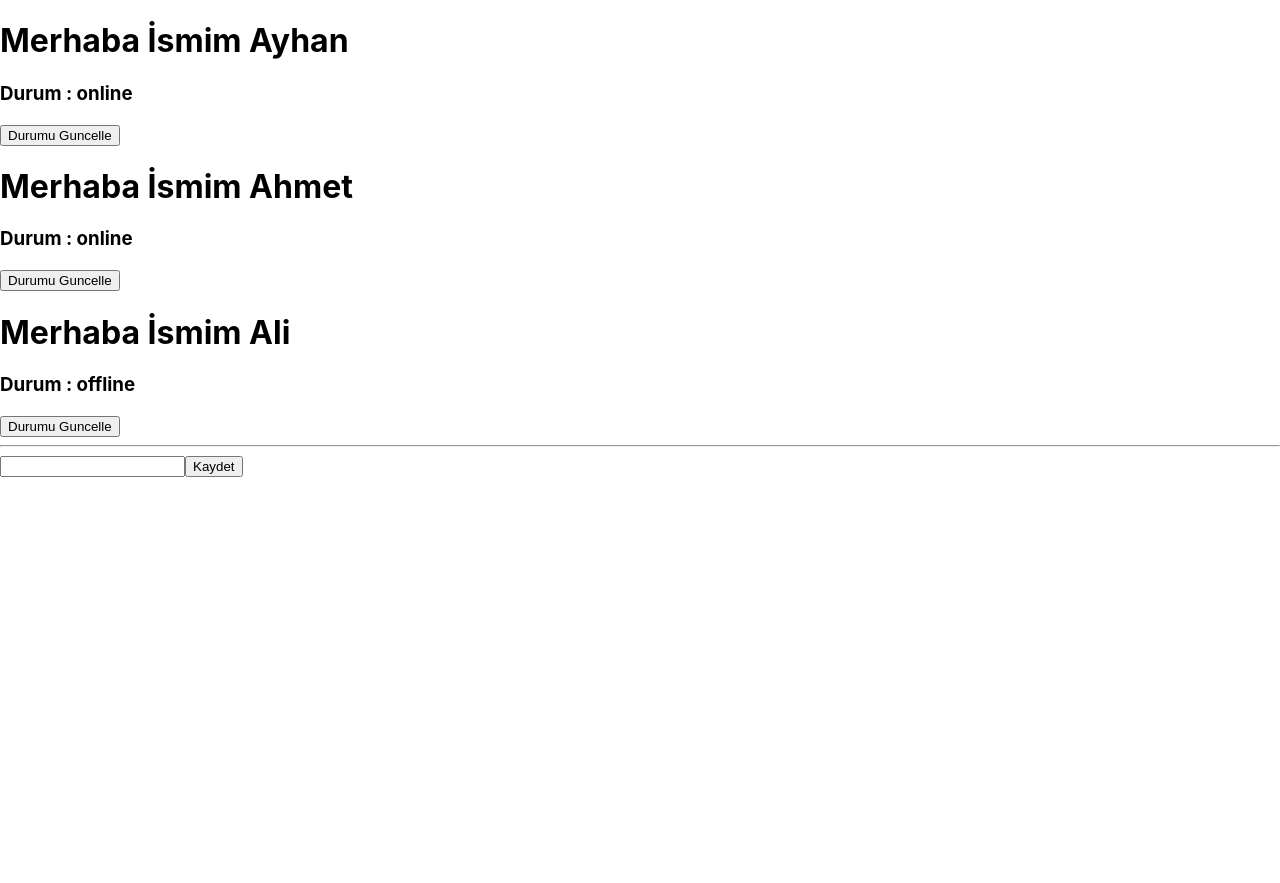
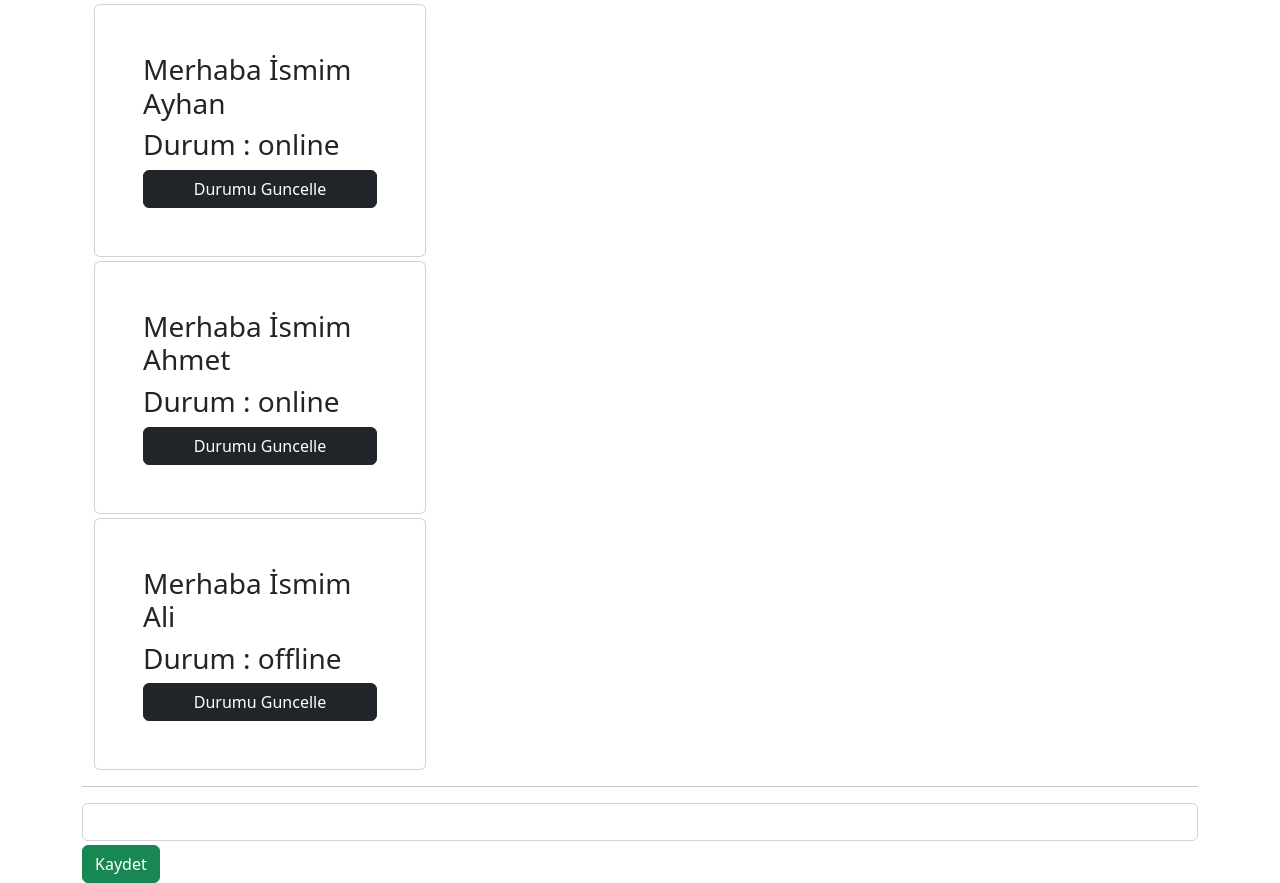
Before and after one commit to ayhandasyuvarlar/react-tutorial, a React (Create React App) app in the folder react-app/: page / in a window 1280 px wide. Before the commit the page ends 800 px from the top, so only its background shows below. Built offline with nearby package versions, Linux system fonts and the light colour scheme.

Commit message:
added Bootstrap

```diff
--- /dev/null
+++ b/package.json
@@ -0,0 +1,5 @@
+{
+  "dependencies": {
+    "bootstrap": "^5.2.0"
+  }
+}
--- a/react-app/src/App.jsx
+++ b/react-app/src/App.jsx
@@ -22,8 +22,12 @@ addUser = (name) =>{
 }
   render() {
     return (
-      <div className="App">
-        <UserList users={this.state.user} />
+      <div className="container">
+        <div className="row">
+          <div className="col-4">
+          <UserList users={this.state.user} />
+          </div>
+        </div>
         <hr />
         <AddUser  addUser={this.addUser}/>
       </div>
--- a/react-app/src/components/AddUser.jsx
+++ b/react-app/src/components/AddUser.jsx
@@ -18,14 +18,14 @@ export default class AddUser extends Component {
   };
   render() {
     return (
-      <form onSubmit={this.submitHandler}>
-        <input
+      <form onSubmit={this.submitHandler} className='form-group'>
+        <input  className="form-control"
           type="text"
           id="name"
           onChange={this.changeHandler}
           value={this.state.name}
         />
-        <button> Kaydet</button>
+        <button className="btn btn-success mt-1"> Kaydet</button>
       </form>
     );
   }
--- a/react-app/src/components/User.jsx
+++ b/react-app/src/components/User.jsx
@@ -1,10 +1,12 @@
 const User = ({ name, situation  }) => {
   return (
-    <div className="card">
-      <h1>{name ? 'Merhaba ': ''} İsmim {name}</h1>
+   <div className="col-12">
+     <div className="card mt-1 p-5 w-100">
+      <h3>{name ? 'Merhaba ': ''} İsmim {name}</h3>
       <h3 className="situation">Durum : {situation}</h3>
-      <button>Durumu Guncelle</button>
+      <button className="btn btn-dark">Durumu Guncelle</button>
     </div>
+   </div>
   );
 };
 
--- a/react-app/src/components/UserList.jsx
+++ b/react-app/src/components/UserList.jsx
@@ -4,7 +4,9 @@ const UserList = ({users}) => {
     return (
         users.map((user , idx)=>{
             return(
-                <User name={user.name} situation={user.situation} key={idx}/>
+               <div className="container">
+                 <User name={user.name} situation={user.situation} key={idx}/>
+               </div>
             )
         })
      );
--- a/react-app/src/index.js
+++ b/react-app/src/index.js
@@ -2,7 +2,7 @@ import React from 'react';
 import ReactDOM from 'react-dom/client';
 import './index.css';
 import App from './App';
-
+import 'bootstrap/dist/css/bootstrap.min.css'
 
 const root = ReactDOM.createRoot(document.getElementById('root'));
 root.render(
```
Also changed, not shown: 1 other file (tests, documents, lock files or other folders).
